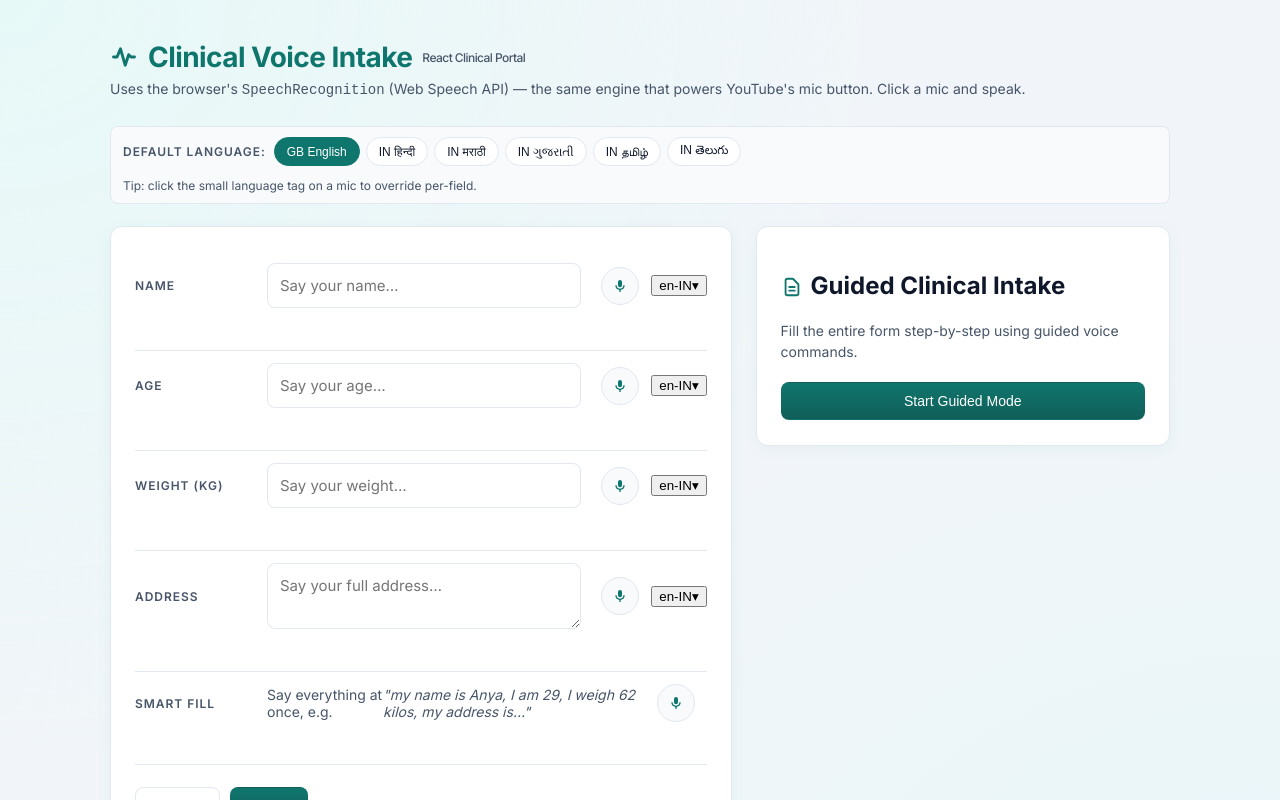
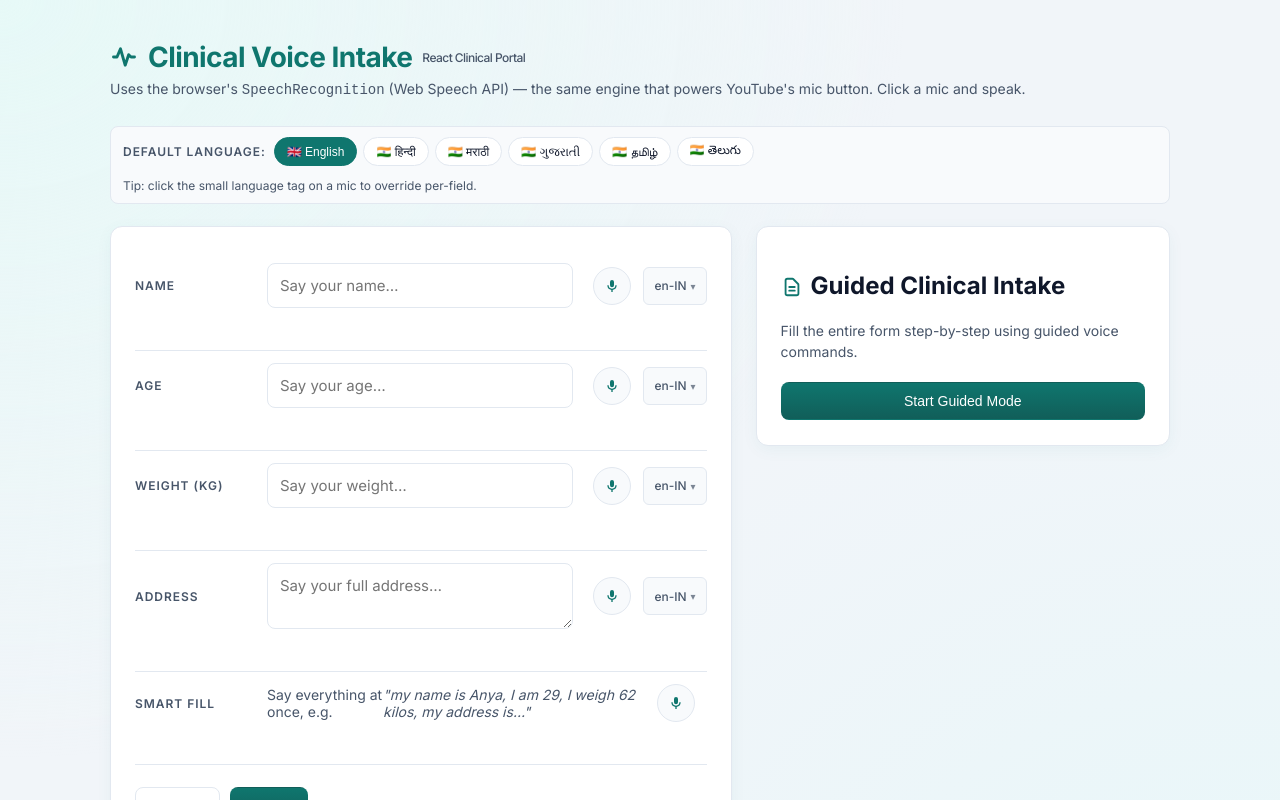
Before and after one commit to PinnacleConsultants/aristo-tools-voice-form, a React (Vite) app: page / in a window 1280 px wide. Shown: the top 800 px of the page. Built offline with nearby package versions, Linux system fonts and the light colour scheme.

Commit message:
Restore country flag emojis and style language toggles

```diff
--- a/src/App.css
+++ b/src/App.css
@@ -494,3 +494,32 @@ input.listening, textarea.listening {
   border-color: var(--accent) !important;
   box-shadow: 0 0 0 2px rgba(15, 118, 110, .15) !important;
 }
+
+.lang-toggle {
+  appearance: none;
+  border: 1px solid var(--border);
+  background: var(--card-2);
+  color: var(--muted);
+  padding: 6px 10px;
+  border-radius: 6px;
+  font-size: 12px;
+  font-weight: 500;
+  cursor: pointer;
+  display: inline-flex;
+  align-items: center;
+  gap: 4px;
+  transition: border-color .15s, color .15s, background .15s;
+  height: 38px;
+  font-family: inherit;
+}
+
+.lang-toggle:hover {
+  border-color: var(--accent);
+  color: var(--accent);
+  background: #f0fdfa;
+}
+
+.lang-toggle .arrow {
+  font-size: 10px;
+  opacity: 0.7;
+}
--- a/src/languages.js
+++ b/src/languages.js
@@ -4,12 +4,12 @@
  * the per-field cycle order (click the badge on a mic to cycle).
  */
 export const LANGUAGES = [
-  { code: 'en-IN', label: 'GB English' },
-  { code: 'hi-IN', label: 'IN हिन्दी' },
-  { code: 'mr-IN', label: 'IN मराठी' },
-  { code: 'gu-IN', label: 'IN ગુજરાતી' },
-  { code: 'ta-IN', label: 'IN தமிழ்' },
-  { code: 'te-IN', label: 'IN తెలుగు' },
+  { code: 'en-IN', label: '🇬🇧 English' },
+  { code: 'hi-IN', label: '🇮🇳 हिन्दी' },
+  { code: 'mr-IN', label: '🇮🇳 मराठी' },
+  { code: 'gu-IN', label: '🇮🇳 ગુજરાતી' },
+  { code: 'ta-IN', label: '🇮🇳 தமிழ்' },
+  { code: 'te-IN', label: '🇮🇳 తెలుగు' },
 ];
 
 export const DEFAULT_LANG = 'en-IN';
```
